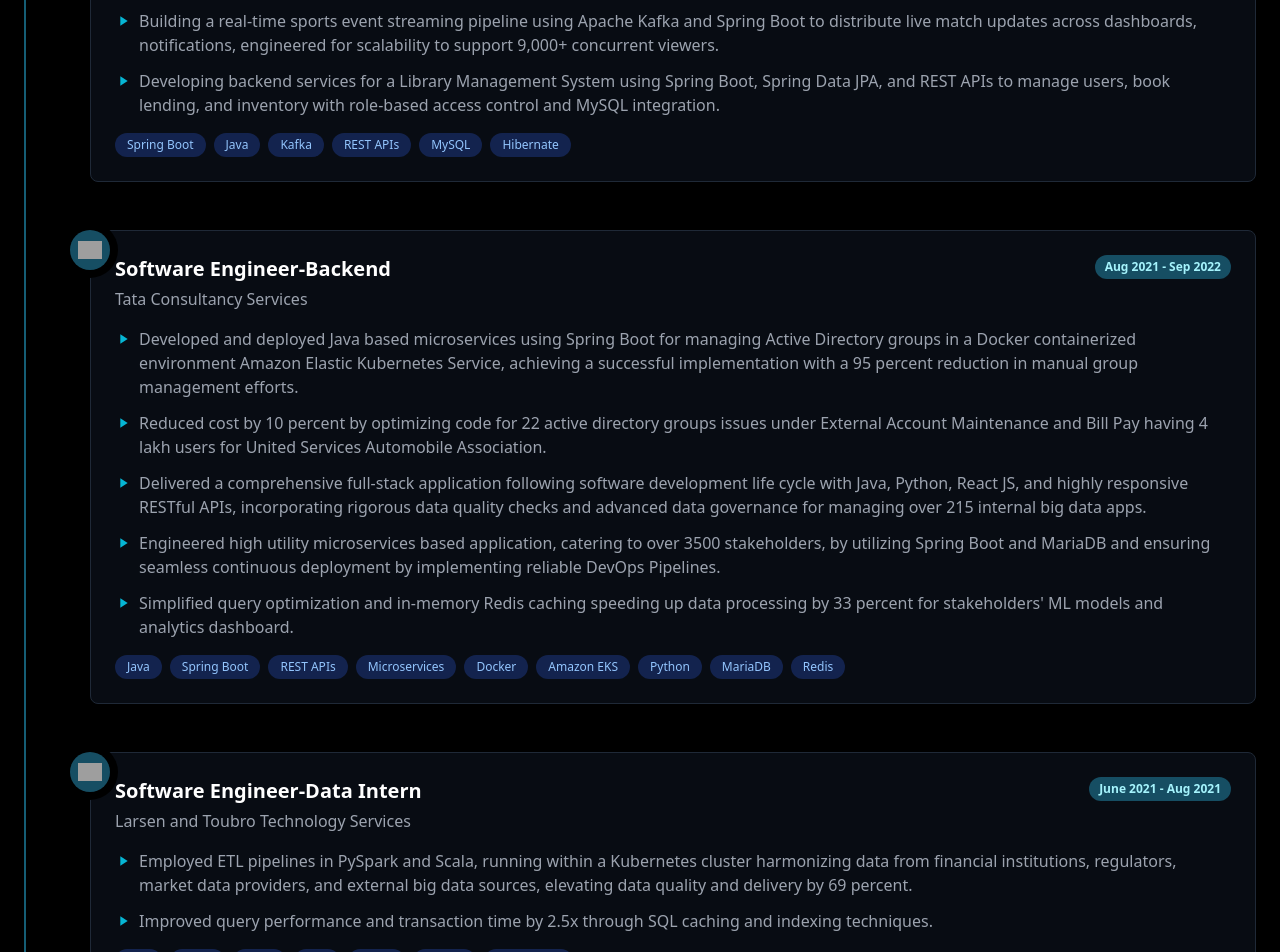
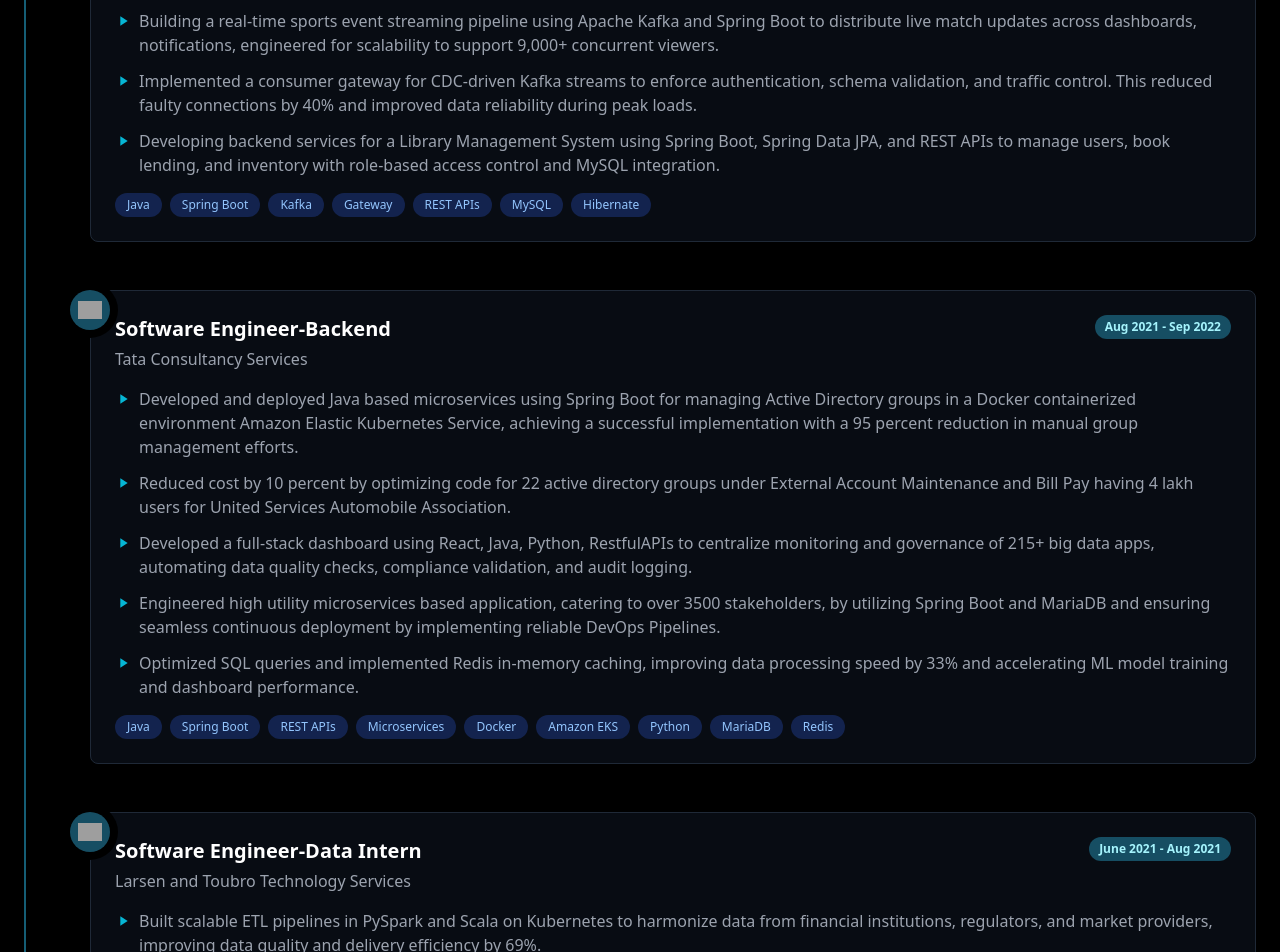
Before and after one commit to ChaitanyaKothapalli9/portfolio-react, a React (Vite) app: page / in a window 1280 px wide. Shown: the part 1600-2552 px from the top of the page. Built offline with nearby package versions, Linux system fonts and the light colour scheme; grey boxes are pictures that could not be loaded.

Commit message:
update the resume points

```diff
--- a/src/App.jsx
+++ b/src/App.jsx
@@ -149,9 +149,10 @@
         date: "Jan 2025 - Present",
         points: [
             "Building a real-time sports event streaming pipeline using Apache Kafka and Spring Boot to distribute live match updates across dashboards, notifications, engineered for scalability to support 9,000+ concurrent viewers.",
+            "Implemented a consumer gateway for CDC-driven Kafka streams to enforce authentication, schema validation, and traffic control. This reduced faulty connections by 40% and improved data reliability during peak loads.",
             "Developing backend services for a Library Management System using Spring Boot, Spring Data JPA, and REST APIs to manage users, book lending, and inventory with role-based access control and MySQL integration."
         ],
-        tech: ["Spring Boot", "Java", "Kafka", "REST APIs", "MySQL", "Hibernate"],
+        tech: ["Java", "Spring Boot", "Kafka", "Gateway", "REST APIs", "MySQL", "Hibernate"],
         logo: <ScuLogo />
       },
       {
@@ -160,10 +161,10 @@
         date: "Aug 2021 - Sep 2022",
         points: [
             "Developed and deployed Java based microservices using Spring Boot for managing Active Directory groups in a Docker containerized environment Amazon Elastic Kubernetes Service, achieving a successful implementation with a 95 percent reduction in manual group management efforts.",
-            "Reduced cost by 10 percent by optimizing code for 22 active directory groups issues under External Account Maintenance and Bill Pay having 4 lakh users for United Services Automobile Association.",
-            "Delivered a comprehensive full-stack application following software development life cycle with Java, Python, React JS, and highly responsive RESTful APIs, incorporating rigorous data quality checks and advanced data governance for managing over 215 internal big data apps.",
+            "Reduced cost by 10 percent by optimizing code for 22 active directory groups under External Account Maintenance and Bill Pay having 4 lakh users for United Services Automobile Association.",
+            "Developed a full-stack dashboard using React, Java, Python, RestfulAPIs to centralize monitoring and governance of 215+ big data apps, automating data quality checks, compliance validation, and audit logging.",
             "Engineered high utility microservices based application, catering to over 3500 stakeholders, by utilizing Spring Boot and MariaDB and ensuring seamless continuous deployment by implementing reliable DevOps Pipelines.",
-            "Simplified query optimization and in-memory Redis caching speeding up data processing by 33 percent for stakeholders' ML models and analytics dashboard."
+            "Optimized SQL queries and implemented Redis in-memory caching, improving data processing speed by 33% and accelerating ML model training and dashboard performance."
         ],
         tech: ["Java", "Spring Boot", "REST APIs", "Microservices", "Docker", "Amazon EKS", "Python", "MariaDB", "Redis"],
         logo: <TcsLogo />
@@ -173,7 +174,7 @@
         company: "Larsen and Toubro Technology Services",
         date: "June 2021 - Aug 2021",
         points: [
-            "Employed ETL pipelines in PySpark and Scala, running within a Kubernetes cluster harmonizing data from financial institutions, regulators, market data providers, and external big data sources, elevating data quality and delivery by 69 percent.",
+            "Built scalable ETL pipelines in PySpark and Scala on Kubernetes to harmonize data from financial institutions, regulators, and market providers, improving data quality and delivery efficiency by 69%.",
             "Improved query performance and transaction time by 2.5x through SQL caching and indexing techniques."
         ],
         tech: ["Java", "Kafka", "Scala", "SQL", "Spark", "Python", "Kubernetes"],
```
